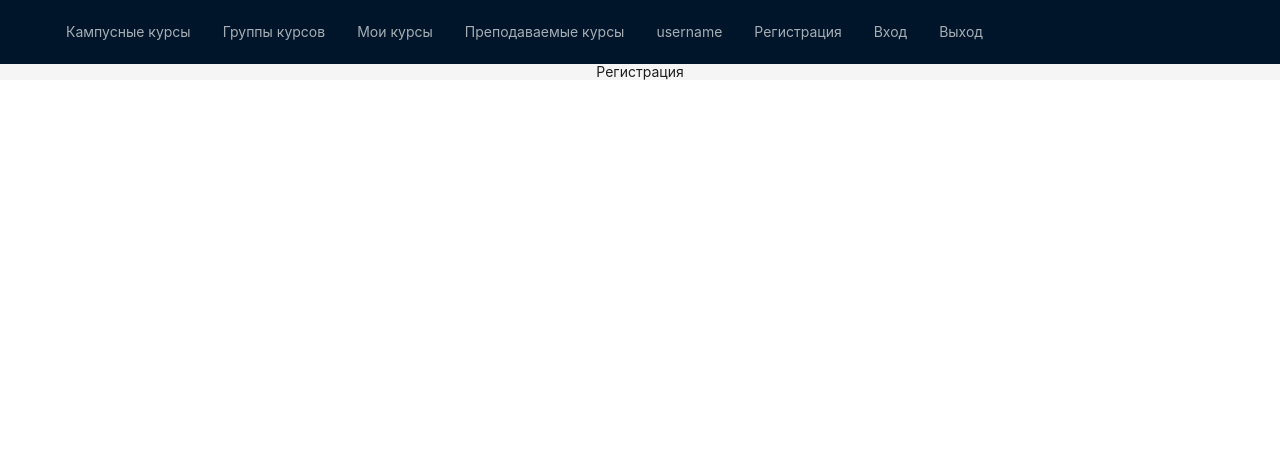
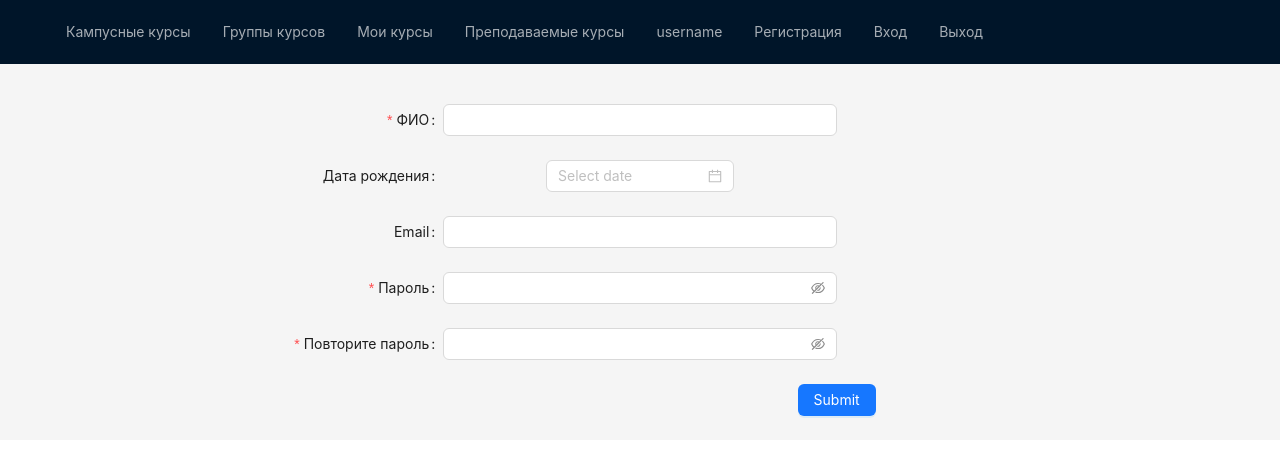
Before and after one commit to rppanya/CampusCourses, a React (Create React App) app: page /registration in a window 1280 px wide. Shown: the top 456 px of the page. Built offline with nearby package versions, Linux system fonts and the light colour scheme.

Commit message:
added login, registration and profile forms

```diff
--- a/src/App.js
+++ b/src/App.js
@@ -4,6 +4,9 @@ import { Button, Breadcrumb, Layout, Menu, theme } from 'antd';
 import 'antd/dist/reset.css';
 import Navbar from './components/navbar/navbar';
 import { Route, Routes, BrowserRouter as Router} from 'react-router-dom';
+import LoginForm from './components/login/loginForm';
+import RegistrationForm from './components/registration/registrationForm';
+import Profile from './components/profile/profile';
 
 
 const { Header, Content, Footer } = Layout;
@@ -22,9 +25,9 @@ function App() {
             <Route path="/groups" element={<div>Группы курсов</div>}></Route>
             <Route path="/courses/my" element={<div>Мои курсы</div>}></Route>
             <Route path="/teaching" element={<div>Преподаваемые курсы</div>}></Route>
-            <Route path="/profile" element={<div>username</div>}></Route>
-            <Route path="/registration" element={<div>Регистрация</div>}></Route>
-            <Route path="/login" element={<div>Вход</div>}></Route>
+            <Route path="/profile" element={<Profile></Profile>}></Route>
+            <Route path="/registration" element={<RegistrationForm></RegistrationForm>}></Route>
+            <Route path="/login" element={<LoginForm></LoginForm>}></Route>
           </Routes>
         </div>
         </Content>
--- /dev/null
+++ b/src/components/login/loginForm.js
@@ -0,0 +1,67 @@
+import { Button, Form, Input } from "antd";
+import 'antd/dist/reset.css';
+
+const onFinish = (values) => {
+  console.log("Success:", values);
+};
+const onFinishFailed = (errorInfo) => {
+  console.log("Failed:", errorInfo);
+};
+function LoginForm() {
+   return (
+   <Form
+    name="login"
+    labelCol={{ span: 8 }}
+    wrapperCol={{
+      span: 8,
+    }}
+    style={{
+      marginTop: 40
+    }}
+    initialValues={{
+      remember: true,
+    }}
+    onFinish={onFinish}
+    onFinishFailed={onFinishFailed}
+    autoComplete="off"
+  >
+    <Form.Item
+      label="Email"
+      name="email"
+      rules={[
+        {
+          required: true,
+          type: 'email',
+          message: "Please input your email!",
+        },
+      ]}
+    >
+      <Input />
+    </Form.Item>
+
+    <Form.Item
+      label="Password"
+      name="password"
+      rules={[
+        {
+          required: true,
+          message: "Please input your password!",
+        },
+      ]}
+    >
+      <Input.Password />
+    </Form.Item>
+
+    <Form.Item
+      wrapperCol={{
+        offset: 8,
+        span: 8,
+      }}
+    >
+      <Button type="primary" htmlType="submit">
+        Submit
+      </Button>
+    </Form.Item>
+  </Form>)
+}
+export default LoginForm;
--- /dev/null
+++ b/src/components/profile/profile.js
@@ -0,0 +1,82 @@
+import { Button, Form, Input, DatePicker } from "antd";
+import "antd/dist/reset.css";
+import Title from "antd/es/typography/Title";
+
+const onFinish = (values) => {
+  console.log("Success:", values);
+};
+const onFinishFailed = (errorInfo) => {
+  console.log("Failed:", errorInfo);
+};
+const layout = {
+  labelCol: {
+    span: 8,
+  },
+  wrapperCol: {
+    span: 16,
+  },
+};
+
+export default function Profile() {
+  return (
+    <Form
+      disabled={true}
+      name="login"
+      labelCol={{ span: 8 }}
+      wrapperCol={{
+        span: 8,
+      }}
+      style={{
+        marginTop: 40,
+      }}
+      initialValues={{
+        remember: true,
+      }}
+      onFinish={onFinish}
+      onFinishFailed={onFinishFailed}
+      autoComplete="off"
+    >
+      <Title level={3}>Профиль</Title>
+
+      <Form.Item
+        name={["user", "name"]}
+        label="ФИО"
+        rules={[
+          {
+            required: true,
+          },
+        ]}
+      >
+        <Input />
+      </Form.Item>
+
+      <Form.Item label="Дата рождения">
+        <DatePicker />
+      </Form.Item>
+
+      <Form.Item
+        label="Email"
+        name="email"
+        rules={[
+          {
+            required: true,
+            type: "email",
+            message: "Please input your email!",
+          },
+        ]}
+      >
+        <Input />
+      </Form.Item>
+      <Form.Item
+        wrapperCol={{
+          ...layout.wrapperCol,
+          offset: 8,
+        }}
+      >
+        <Button type="primary" htmlType="">
+          Изменить
+        </Button>
+      </Form.Item>
+    </Form>
+  );
+}
--- /dev/null
+++ b/src/components/registration/registrationForm.js
@@ -0,0 +1,107 @@
+import { Button, Form, Input, InputNumber, DatePicker } from "antd";
+import "antd/dist/reset.css";
+
+const layout = {
+  labelCol: {
+    span: 8,
+  },
+  wrapperCol: {
+    span: 16,
+  },
+};
+
+const validateMessages = {
+  required: "${label} is required!",
+  types: {
+    email: "${label} is not a valid email!",
+    number: "${label} is not a valid number!",
+  },
+  number: {
+    range: "${label} must be between ${min} and ${max}",
+  },
+};
+
+const onFinish = (values) => {
+  console.log(values);
+};
+
+export default function RegistrationForm() {
+  return (
+    <Form
+      {...layout}
+      name="nest-messages"
+      onFinish={onFinish}
+      labelCol={{ span: 8 }}
+      wrapperCol={{
+        span: 8,
+      }}
+      style={{
+        marginTop: 40,
+      }}
+      validateMessages={validateMessages}
+    >
+      <Form.Item
+        name={["user", "name"]}
+        label="ФИО"
+        rules={[
+          {
+            required: true,
+          },
+        ]}
+      >
+        <Input />
+      </Form.Item>
+      <Form.Item label="Дата рождения">
+        <DatePicker />
+      </Form.Item>
+
+      <Form.Item
+        name={["user", "email"]}
+        label="Email"
+        rules={[
+          {
+            type: "email",
+          },
+        ]}
+      >
+        <Input />
+      </Form.Item>
+
+      <Form.Item
+        label="Пароль"
+        name="password"
+        rules={[
+          {
+            required: true,
+            message: "Please input your password!",
+          },
+        ]}
+      >
+        <Input.Password />
+      </Form.Item>
+
+      <Form.Item
+        label="Повторите пароль"
+        name="password"
+        rules={[
+          {
+            required: true,
+            message: "Please input your password!",
+          },
+        ]}
+      >
+        <Input.Password />
+      </Form.Item>
+      <Form.Item
+        wrapperCol={{
+          ...layout.wrapperCol,
+          offset: 8,
+        }}
+      >
+        <Button type="primary" htmlType="submit">
+          Submit
+        </Button>
+      </Form.Item>
+    </Form>
+  );
+}
```
